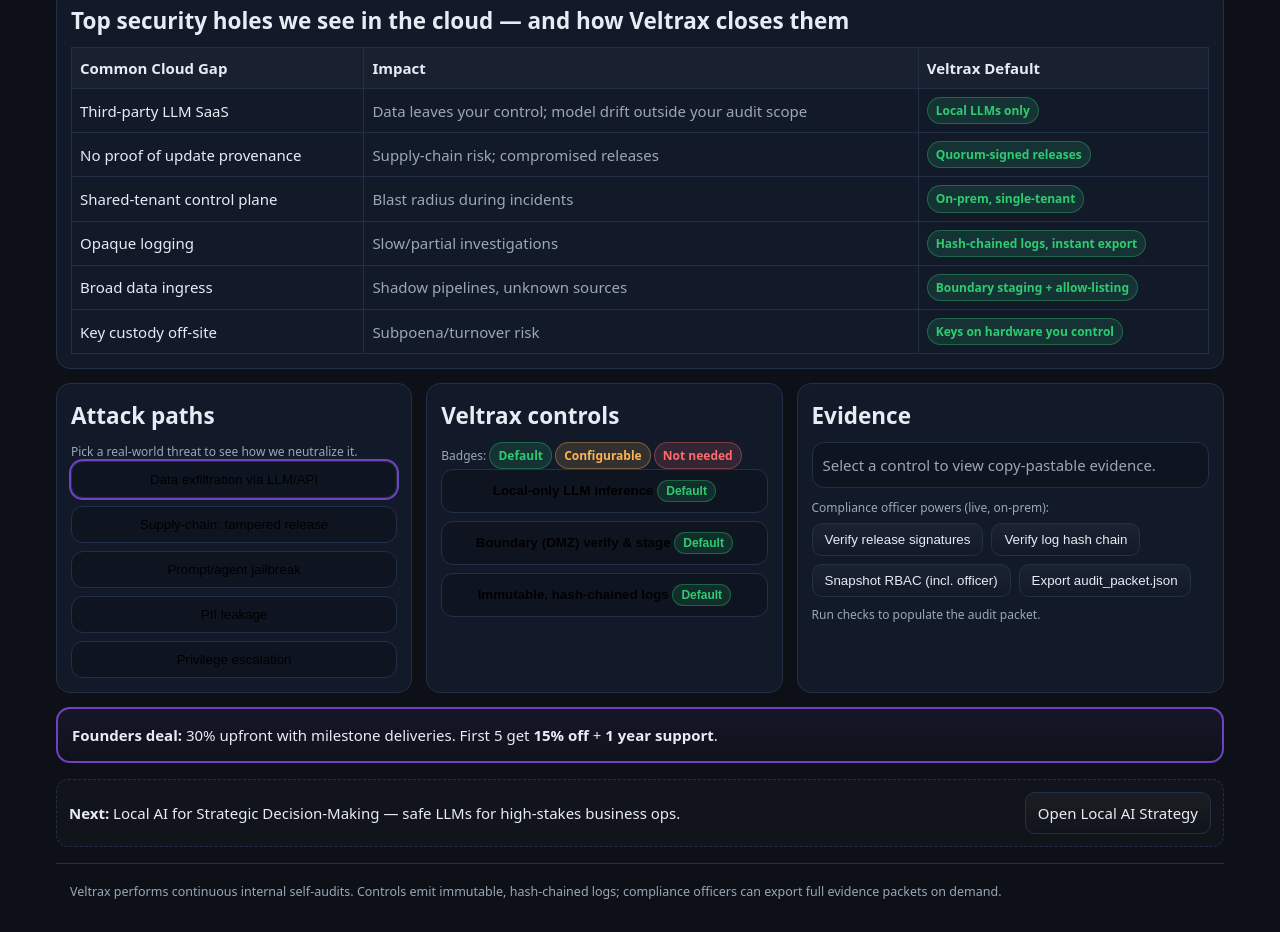
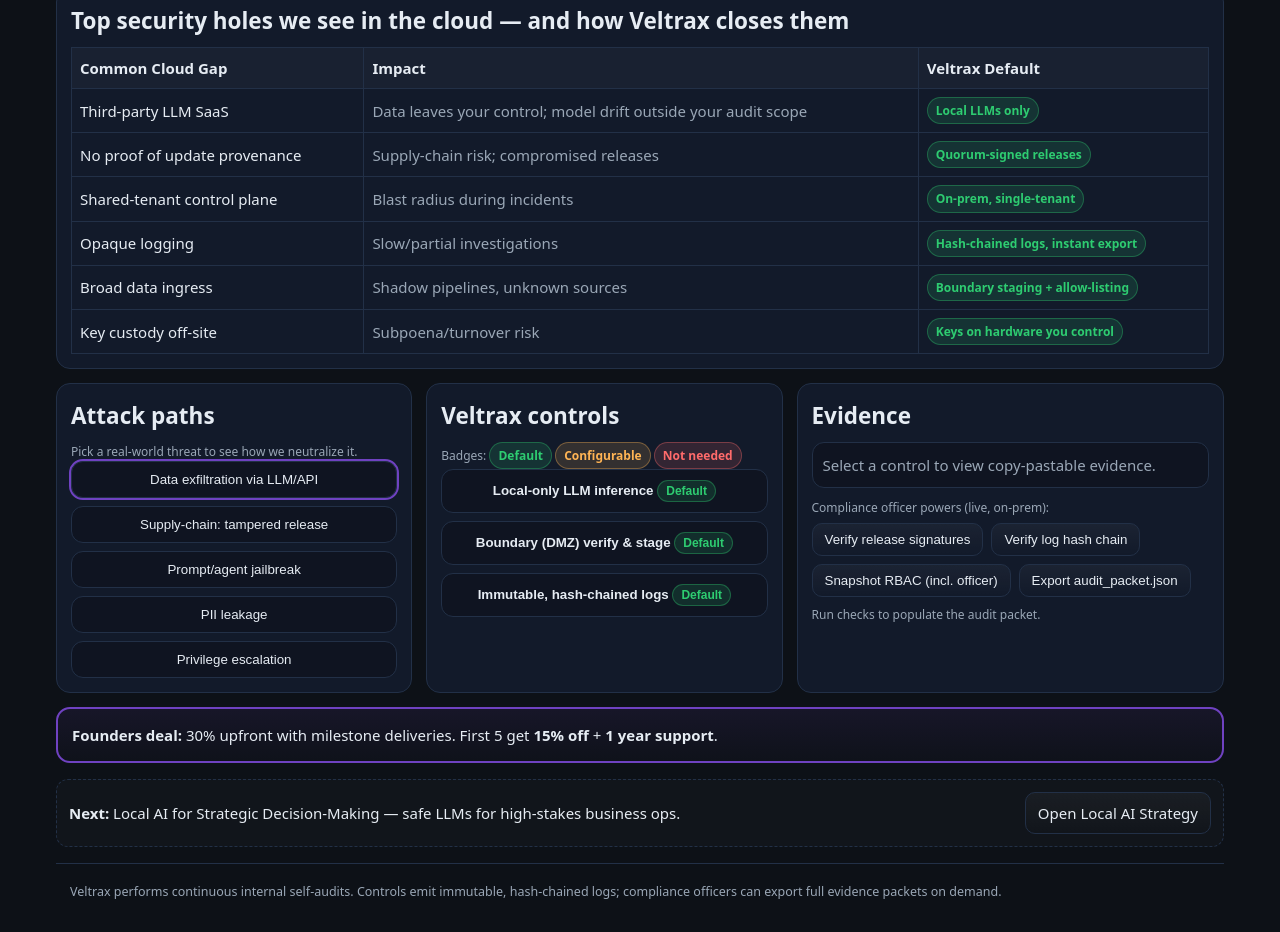
Before and after one commit to veltrax-technologies/Security-Compliance, a plain HTML site: page index.html in a window 1280 px wide. Shown: the part 547-1479 px from the top of the page. Drawn offline with Linux system fonts and the light colour scheme.

Commit message:
Update index.html

```diff
--- a/index.html
+++ b/index.html
@@ -28,7 +28,8 @@
   .warn{background:rgba(255,180,84,.14);color:var(--warn);border-color:rgba(255,180,84,.35)}
   .grid{display:grid;grid-template-columns:1fr 1fr 1.2fr;gap:14px;margin-top:14px}
   .list{display:flex;flex-direction:column;gap:8px}
-  .item{border:1px solid var(--border);border-radius:12px;padding:10px;background:var(--surface);cursor:pointer}
+  /* UPDATED: ensure pill text is white in dark theme (and dark in light theme) */
+  .item{border:1px solid var(--border);border-radius:12px;padding:10px;background:var(--surface);cursor:pointer;color:var(--text) !important}
   .item[aria-current="true"]{outline:2px solid var(--accent)}
   pre{background:#0c1220;border:1px solid #1f2b44;border-radius:10px;padding:10px;overflow:auto;color:#dfe8ff}
   code{font-family:ui-monospace,SFMono-Regular,Consolas,monospace}
```
